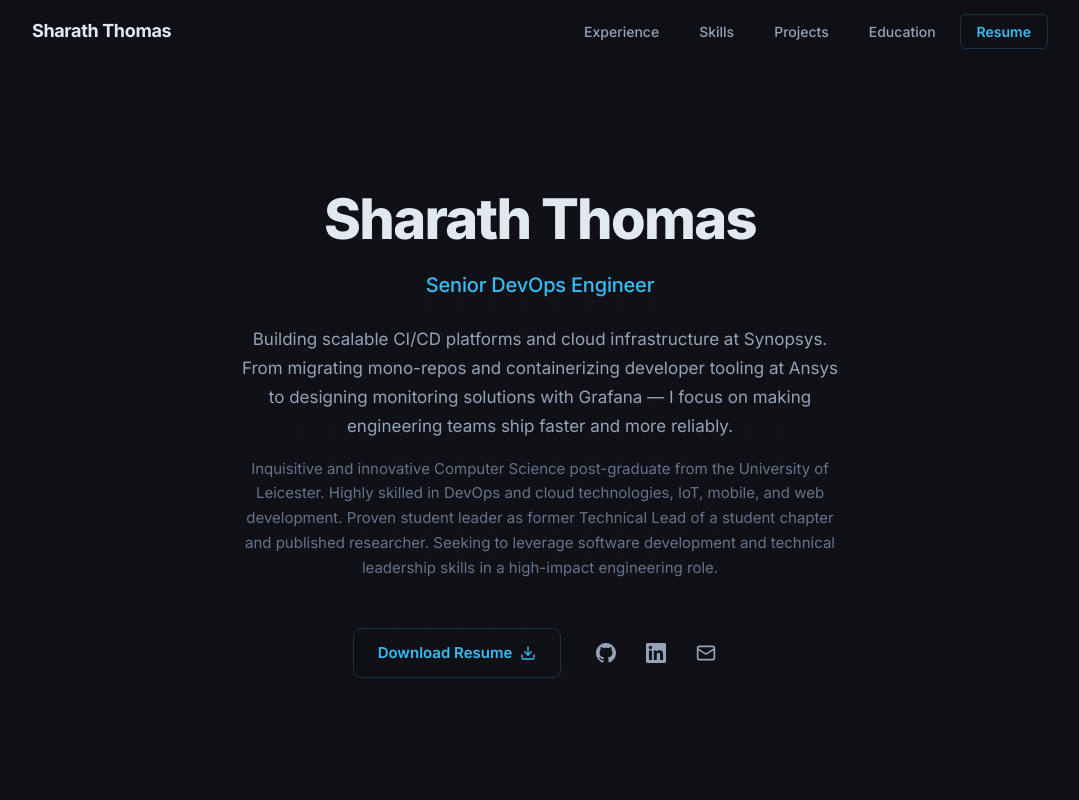
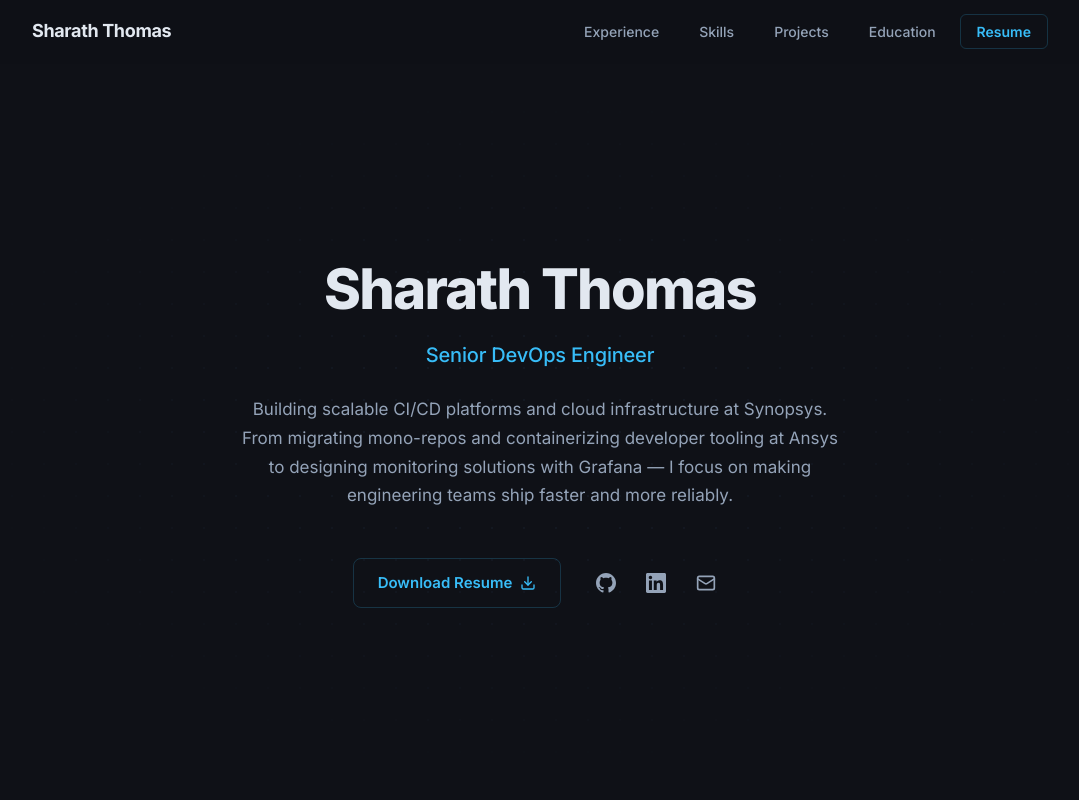
Before and after one commit to thesct22/thesct22.github.io, a React (Vite) app: page / in a window 1280 px wide. Shown: the top 800 px of the page, without its empty margins (100-1179 px from the left). Built offline with nearby package versions, Linux system fonts and the light colour scheme.

Commit message:
refactor(website): remove personal profile from Hero section

```diff
--- a/src/components/Hero/Hero.jsx
+++ b/src/components/Hero/Hero.jsx
@@ -7,7 +7,6 @@ export default function Hero() {
     name = '',
     role = '',
     bio = '',
-    summary = '',
     github = '',
     linkedin = '',
     email = '',
@@ -19,10 +18,7 @@ export default function Hero() {
       <div className={styles.content}>
         <h1 className={styles.name}>{name}</h1>
         <p className={styles.role}>{role}</p>
-        <p className={`${styles.bio} ${summary ? styles.hasSummary : ''}`}>
-          {bio}
-        </p>
-        {summary && <p className={styles.summary}>{summary}</p>}
+        <p className={styles.bio}>{bio}</p>
 
         <div className={styles.actions}>
           <a
--- a/src/components/Hero/Hero.module.css
+++ b/src/components/Hero/Hero.module.css
@@ -50,18 +50,6 @@
   font-size: 1.0625rem;
   line-height: 1.7;
   color: var(--text-secondary);
-  margin: 0 0 var(--space-2xl) 0;
-  max-width: 600px;
-}
-
-.bio.hasSummary {
-  margin-bottom: var(--space-md);
-}
-
-.summary {
-  font-size: 0.9375rem;
-  line-height: 1.65;
-  color: var(--text-muted);
   margin: 0 0 var(--space-2xl) 0;
   max-width: 600px;
 }
```
Also changed, not shown: 1 other file (tests, documents, lock files or other folders).
